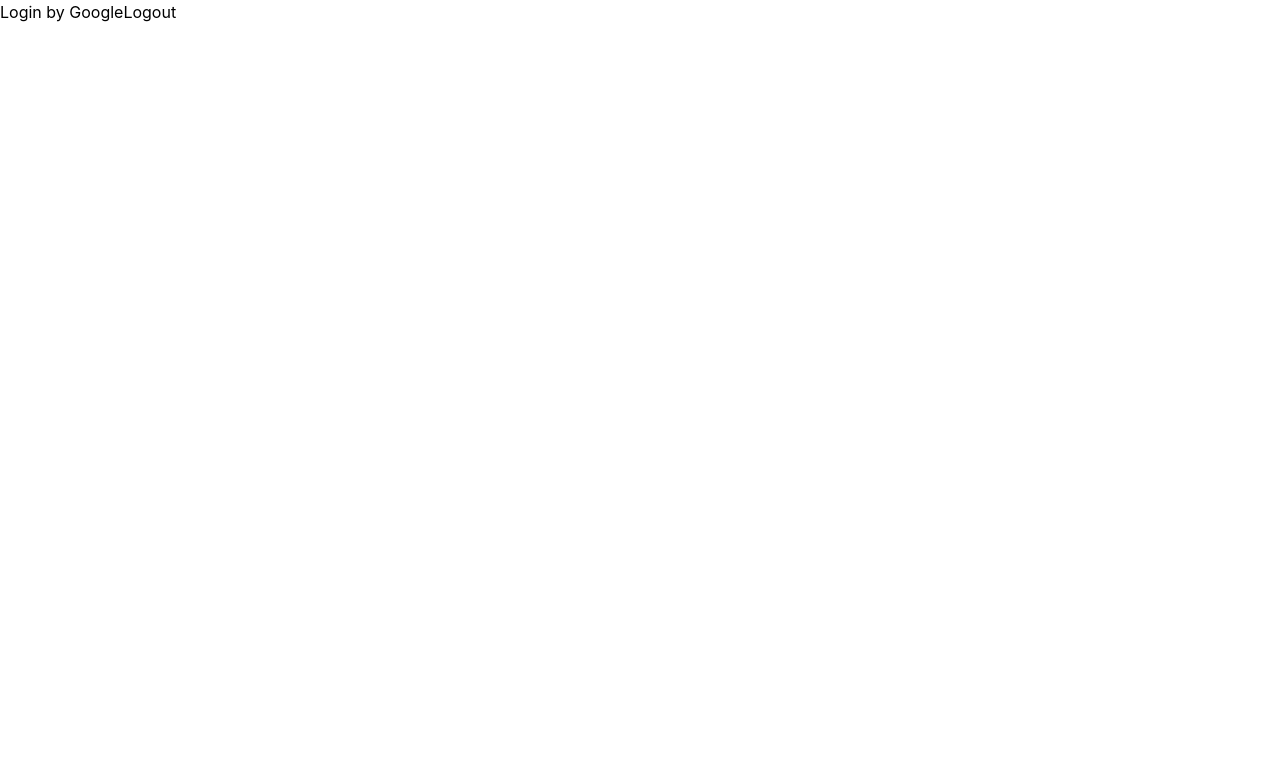
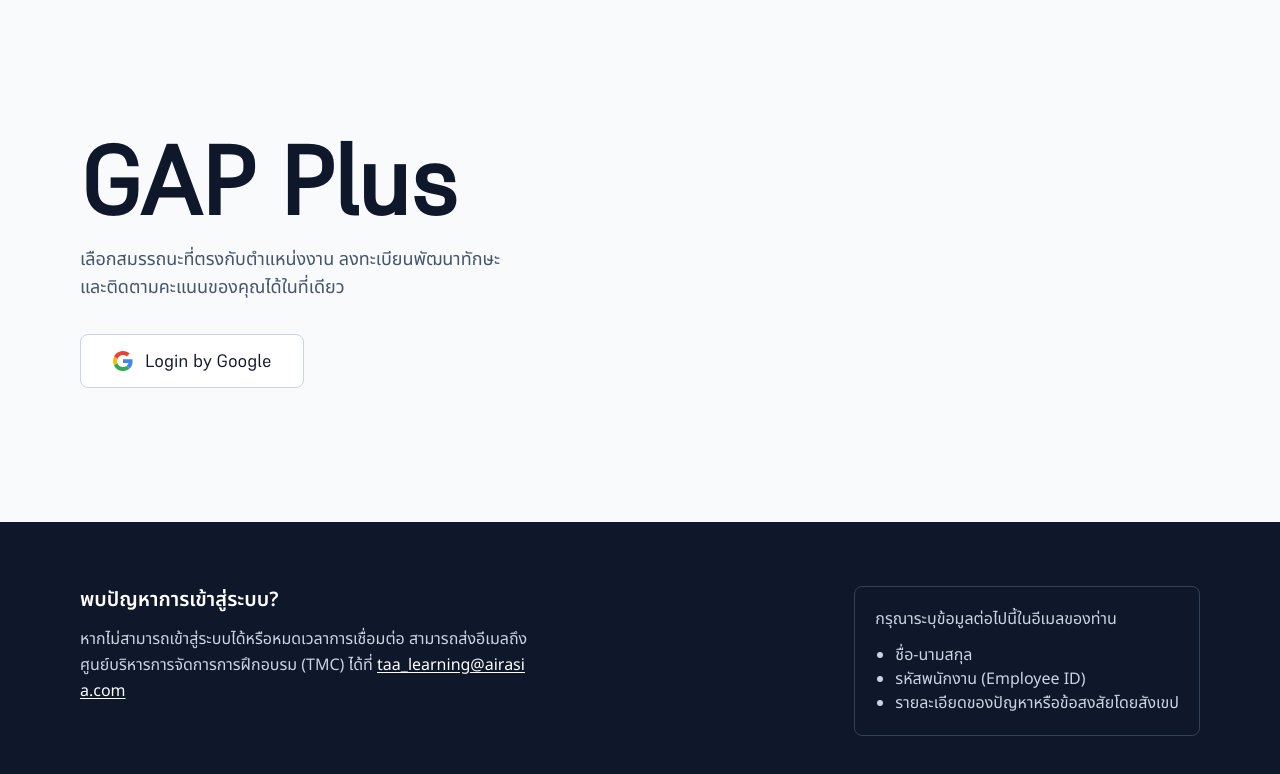
Before and after one commit to RainyBlueRose/Gap_Plus, a React (Vite) app: page / in a window 1280 px wide. Shown: the top 774 px of the page. Built offline with nearby package versions, Linux system fonts and the light colour scheme; no server answers.

Commit message:
feat(Login):build simple UI for login page

```diff
--- a/src/components/pages/Login.jsx
+++ b/src/components/pages/Login.jsx
@@ -1,31 +1,203 @@
-import React from "react";
-import { handleSignout } from "../functions/firebase/authService";
+import { useState } from "react";
+
+import ImageHowToUseGapPlus from "../../assets/How to use StarMeter.png";
+
 import { useSocialSignIn } from "../functions/hooks/useSocialSignIn";
-import { useAuth } from "../functions/hooks/useAuth";
+
+const CONTACT_EMAIL = "taa_learning@airasia.com";
+
+/* ------------------------------ page shell ------------------------------ */
+
+function LoginPage(props) {
+  return (
+    <div className="flex min-h-screen flex-col bg-slate-50">
+      {props.children}
+    </div>
+  );
+}
+
+/* ------------------------------ banner ------------------------------ */
+
+function MainBanner(props) {
+  return (
+    <div className="mx-auto flex w-full max-w-6xl flex-1 flex-col items-center justify-center gap-10 px-4 py-12 md:flex-row md:justify-between md:gap-12 md:py-24">
+      {props.children}
+    </div>
+  );
+}
+
+function IntroSection(props) {
+  return (
+    <div className="flex flex-col items-center gap-8 text-center md:items-start md:text-left">
+      {props.children}
+    </div>
+  );
+}
+
+function IntroText(props) {
+  return <div className="flex flex-col gap-4">{props.children}</div>;
+}
+
+function Headline() {
+  return (
+    <h1 className="font-supreme-regular text-6xl font-bold text-slate-900 md:text-8xl">
+      GAP Plus
+    </h1>
+  );
+}
+
+function SubHeadline() {
+  return (
+    <p className="font-notosanthai-regular max-w-md text-lg text-slate-600">
+      เลือกสมรรถนะที่ตรงกับตำแหน่งงาน ลงทะเบียนพัฒนาทักษะ
+      และติดตามคะแนนของคุณได้ในที่เดียว
+    </p>
+  );
+}
+
+function GoogleIcon() {
+  return (
+    <svg className="h-5 w-5" viewBox="0 0 48 48" aria-hidden="true">
+      <path
+        fill="#EA4335"
+        d="M24 9.5c3.54 0 6.71 1.22 9.21 3.6l6.85-6.85C35.9 2.38 30.47 0 24 0 14.62 0 6.51 5.38 2.56 13.22l7.98 6.19C12.43 13.72 17.74 9.5 24 9.5z"
+      />
+      <path
+        fill="#4285F4"
+        d="M46.98 24.55c0-1.57-.15-3.09-.38-4.55H24v9.02h12.94c-.58 2.96-2.26 5.48-4.78 7.18l7.73 6c4.51-4.18 7.09-10.36 7.09-17.65z"
+      />
+      <path
+        fill="#FBBC05"
+        d="M10.53 28.59c-.48-1.45-.76-2.99-.76-4.59s.27-3.14.76-4.59l-7.98-6.19C.92 16.46 0 20.12 0 24c0 3.88.92 7.54 2.56 10.78l7.97-6.19z"
+      />
+      <path
+        fill="#34A853"
+        d="M24 48c6.48 0 11.93-2.13 15.89-5.81l-7.73-6c-2.15 1.45-4.92 2.3-8.16 2.3-6.26 0-11.57-4.22-13.47-9.91l-7.98 6.19C6.51 42.62 14.62 48 24 48z"
+      />
+    </svg>
+  );
+}
+
+function LoginButton({ onClick, loading }) {
+  return (
+    <button
+      onClick={onClick}
+      disabled={loading}
+      className="font-supreme-regular flex items-center justify-center gap-3 rounded-lg border border-slate-300 bg-white px-8 py-3 text-lg text-slate-900 hover:bg-slate-100 disabled:opacity-60 focus:outline-none focus-visible:ring-2 focus-visible:ring-slate-400 focus-visible:ring-offset-2"
+    >
+      <GoogleIcon />
+      {loading ? "กำลังเข้าสู่ระบบ..." : "Login by Google"}
+    </button>
+  );
+}
+
+function LoginError({ message }) {
+  if (!message) return null;
+  return (
+    <p role="alert" className="font-notosanthai-regular text-sm text-rose-700">
+      {message}
+    </p>
+  );
+}
+
+function ImageDescription() {
+  return null;
+  // return (
+  //   <div className="w-full max-w-lg rounded-lg border border-slate-200 bg-white p-3">
+  //     <img
+  //       className="w-full"
+  //       src={ImageHowToUseGapPlus}
+  //       alt="ภาพแสดงวิธีการใช้งาน Gap Plus"
+  //     />
+  //   </div>
+  // );
+}
+
+/* ------------------------------ help ------------------------------ */
+
+function HelpSection(props) {
+  return (
+    <div className="bg-slate-900">
+      <div className="mx-auto flex max-w-6xl flex-col justify-between gap-8 px-4 py-12 md:flex-row md:py-16">
+        {props.children}
+      </div>
+    </div>
+  );
+}
+
+function HelpHeadline() {
+  return (
+    <div className="flex max-w-md flex-col gap-3">
+      <h2 className="font-notosanthai-semibold text-xl text-white">
+        พบปัญหาการเข้าสู่ระบบ?
+      </h2>
+      <p className="font-notosanthai-regular leading-relaxed text-slate-300">
+        หากไม่สามารถเข้าสู่ระบบได้หรือหมดเวลาการเชื่อมต่อ
+        สามารถส่งอีเมลถึงศูนย์บริหารการจัดการการฝึกอบรม (TMC) ได้ที่{" "}
+        <a
+          href={`mailto:${CONTACT_EMAIL}`}
+          className="break-all text-white underline underline-offset-2 hover:text-slate-200"
+        >
+          {CONTACT_EMAIL}
+        </a>
+      </p>
+    </div>
+  );
+}
+
+function HelpSuggestion() {
+  return (
+    <div className="font-notosanthai-regular max-w-md rounded-lg border border-slate-700 p-5 text-slate-300">
+      <p>กรุณาระบุข้อมูลต่อไปนี้ในอีเมลของท่าน</p>
+      <ul className="mt-3 list-disc pl-5">
+        <li>ชื่อ-นามสกุล</li>
+        <li>รหัสพนักงาน (Employee ID)</li>
+        <li>รายละเอียดของปัญหาหรือข้อสงสัยโดยสังเขป</li>
+      </ul>
+    </div>
+  );
+}
+
+/* ------------------------------ page ------------------------------ */
 
 const Login = () => {
   const { signIn } = useSocialSignIn();
-  const { signOut } = useAuth();
+  const [loading, setLoading] = useState(false);
+  const [error, setError] = useState("");
+
+  async function handleGoogleSignIn() {
+    setLoading(true);
+    setError("");
+    try {
+      await signIn("google");
+    } catch (err) {
+      console.error(err);
+      setError("เข้าสู่ระบบไม่สำเร็จ กรุณาลองอีกครั้ง");
+    } finally {
+      setLoading(false);
+    }
+  }
 
   return (
-    <div>
-      <div>
-        <button
-          onClick={() => {
-            signIn("google");
-          }}
-        >
-          Login by Google
-        </button>
-        <button
-          onClick={() => {
-            signOut();
-          }}
-        >
-          Logout
-        </button>
-      </div>
-    </div>
+    <LoginPage>
+      <MainBanner>
+        <IntroSection>
+          <IntroText>
+            <Headline />
+            <SubHeadline />
+          </IntroText>
+          <div className="flex flex-col items-center gap-3 md:items-start">
+            <LoginButton onClick={handleGoogleSignIn} loading={loading} />
+            <LoginError message={error} />
+          </div>
+        </IntroSection>
+        <ImageDescription />
+      </MainBanner>
+      <HelpSection>
+        <HelpHeadline />
+        <HelpSuggestion />
+      </HelpSection>
+    </LoginPage>
   );
 };
 
```
